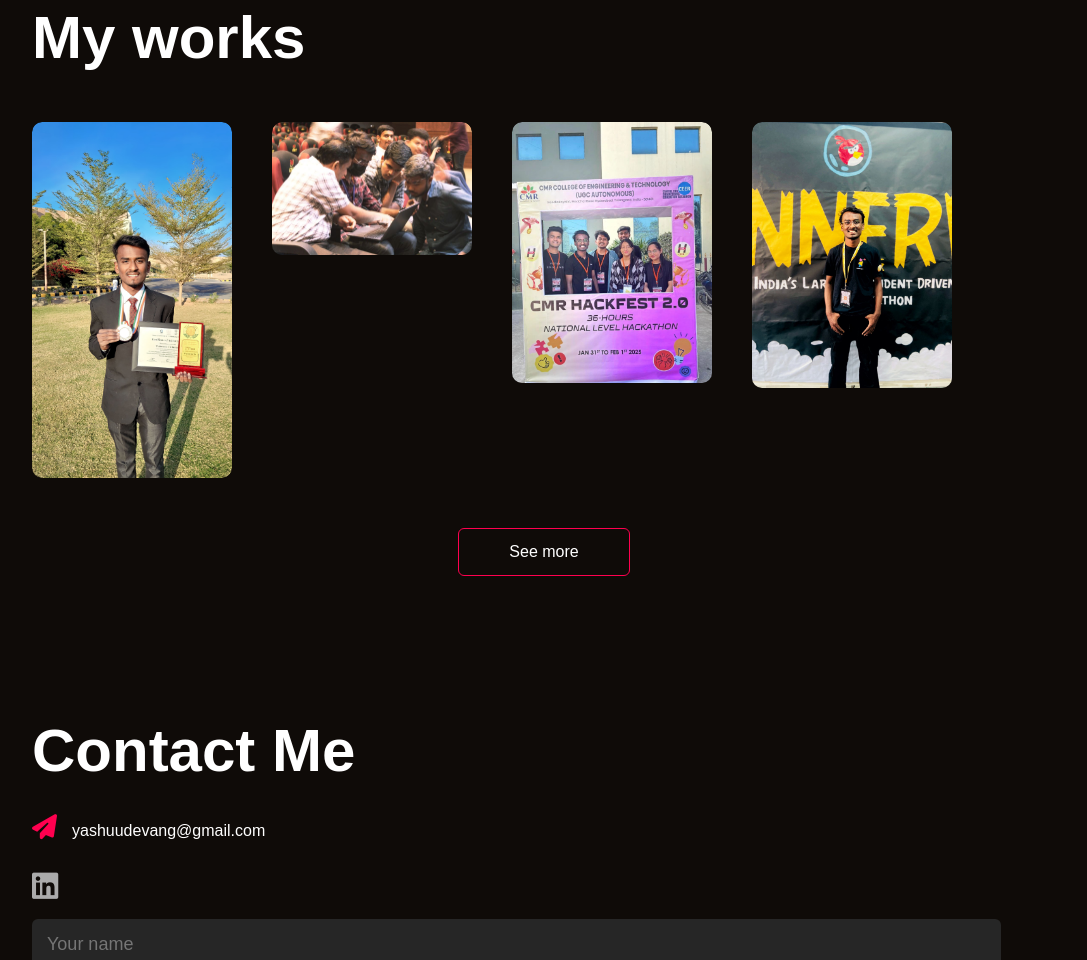
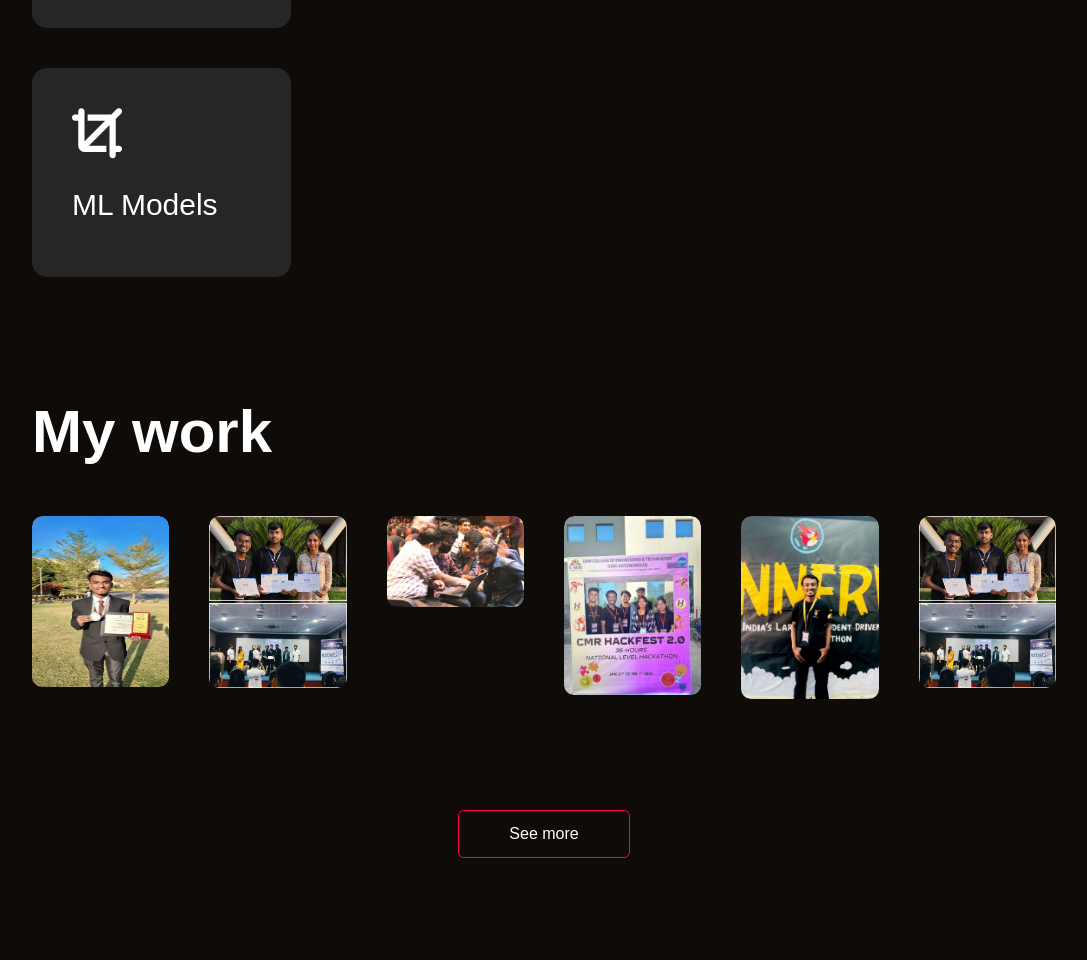
Before and after one commit to Yashuudevang/YashwanthPortfolio, a plain HTML site: page index.html in a window 1280 px wide. Shown: the part 1985-2945 px from the top of the page, without its empty margins (96-1183 px from the left). Drawn offline with Linux system fonts and the light colour scheme.

Commit message:
Update index.html

```diff
--- a/index.html
+++ b/index.html
@@ -38,6 +38,7 @@
                 <div class="about-col-1">
                     <img src="images/1704540855426-01.jpeg"  alt="picture">
                 </div>
+
                 <div class="about-col-2">
                     <h1 class="sub-title">About me</h1>
                     <p>Welcome to my portfolio! I'm Yashwanth V S Devang, a first-year BTech student at GM University, Davangere, Karnataka,
@@ -79,6 +80,10 @@
                     </div>
                 </div>
             </div>
+            <a href="./images/Yashwanth V S Resume .pdf" download>
+                <button type="button" class="btn btn2">Download Resume</button>
+              </a>
+
         </div>
     </div>
     <!-- -----------------------------services----------------------------->
@@ -93,13 +98,13 @@
                     <!-- <p>hiii test goes here</p> -->
                     <!-- <a href="#">Learn more</a> -->
                 </div>
+                <div>
+                    <i class="fa-solid fa-crop"></i>
+                    <h2>ML Models</h2>
+                    <!-- <p>hiii test goes here</p>
+                    <a href="#">Learn more</a> -->
+                </div>
                 <!-- <div>
-                    <i class="fa-solid fa-crop"></i>
-                    <h2>UI/UX</h2>
-                    <p>hiii test goes here</p>
-                    <a href="#">Learn more</a>
-                </div>
-                <div>
                     <i class="fa-brands fa-app-store"></i>
                     <h2>App design</h2>
                     <p>hiii test goes here</p>
@@ -111,15 +116,23 @@
     <!-- -----------------portfolio work-------------------->
     <div id="portfolio">
          <div class="container">
-            <h1 class="sub-title">My works</h1>
+            <h1 class="sub-title">My work</h1>
             <div class="work-list">
                 <div class="work">
-                    <img src="./images/WhatsApp Image 2024-03-17 at 16.18.50_15656912.jpg">
+                    <img src="./images/WhatsApp Image 2024-03-17 at 16.18.50_15656912.jpg" width="80%"  height="70%" alt="work1">
                     <div class="layer">
                         <h3>Social media</h3>
                         <p><h4>Silver medal for Karnataka in PAN INDIA POSTER PRESENTATION<br><B>Scheduled in IIT JODHPUR RAJASTHAN</B></h4></p>
                         <a href="https://www.linkedin.com/posts/gmu%2Eac%2Ein_gmuniversity-studentachievement-artificialintelligence-activity-7181239415938142208-jJmj?utm_source=share&utm_medium=member_desktop">
                             <i class="fa-solid fa-up-right-from-square"></i></a>
+                    </div>
+                </div>
+                <div class="work">
+                    <img src="./images/JAIN EMERGE HACKATHON WINNERS.jpg">
+                    <div class="layer">
+                        <h3>JAIN EMERGE SOFTWARE HACKATHON WINNERS 25.0</h3>
+                        <p>National level  Hackathon in JAIN Institute of Technology Davangere ,Karnataka</p>
+                        <a href="https://www.linkedin.com/posts/yashwanthvsdevang_hackathonwinner-emergehackathon-jitdavangere-activity-7321210997019492352-AYr0?utm_source=share&utm_medium=member_desktop&rcm=ACoAAEy1OhUB_Rrt17AUT4LKOL-h8KS57RfqKZM"><i class="fa-solid fa-up-right-from-square"></i></a>
                     </div>
                 </div>
                 <div class="work">
@@ -144,6 +157,14 @@
                         <h3>INNERVE 9 24HRS HACKATHON</h3>
                         <p>National level 24hrs Hackathon in AIT PUNE,Maharastra</p>
                         <a href="https://www.linkedin.com/posts/yashwanthvsdevang_innerve9-hackathon-finalist-activity-7294023483133497344-YbQW?utm_source=share&utm_medium=member_desktop&rcm=ACoAAEy1OhUB_Rrt17AUT4LKOL-h8KS57RfqKZM"><i class="fa-solid fa-up-right-from-square"></i></a>
+                    </div>
+                </div>
+                <div class="work">
+                    <img src="./images/JAIN EMERGE HACKATHON WINNERS.jpg">
+                    <div class="layer">
+                        <h3>JAIN EMERGE SOFTWARE HACKATHON WINNERS 25.0</h3>
+                        <p>National level  Hackathon in JAIN Institute of Technology Davangere ,Karnataka</p>
+                        <a href="https://www.linkedin.com/posts/yashwanthvsdevang_hackathonwinner-emergehackathon-jitdavangere-activity-7321210997019492352-AYr0?utm_source=share&utm_medium=member_desktop&rcm=ACoAAEy1OhUB_Rrt17AUT4LKOL-h8KS57RfqKZM"><i class="fa-solid fa-up-right-from-square"></i></a>
                     </div>
                 </div>
             </div>
```
